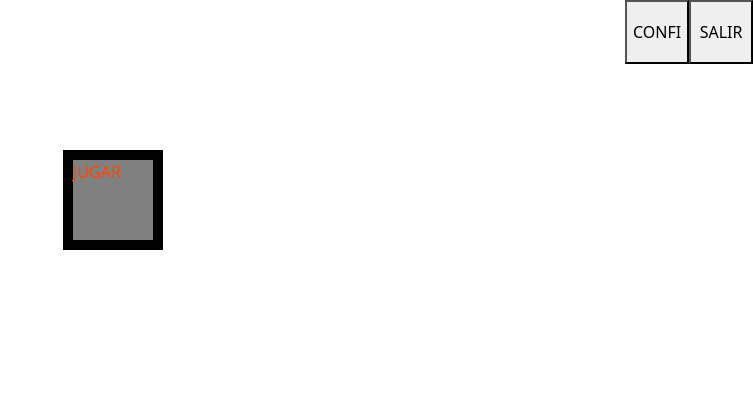
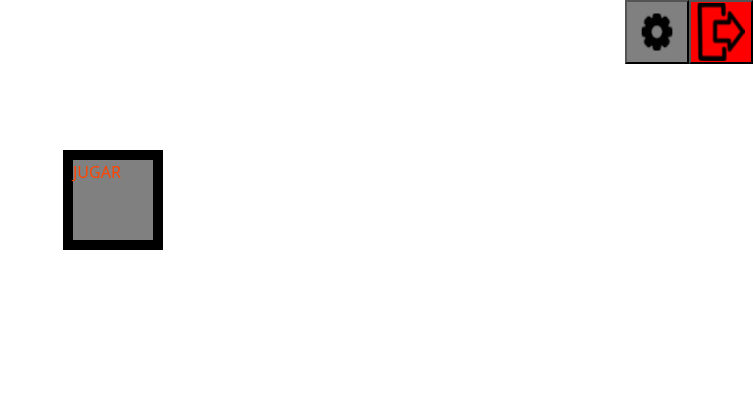
Before and after one commit to wolfalpha547-gif/tpfinalapiweb, a PHP site: page /html/menu.html in a window 1280 px wide. Shown: the top 420 px of the page, without its empty margins (527-1280 px from the left). Run offline with PHP 8.4, Linux system fonts and the light colour scheme.

Commit message:
agragadas imagenes de configuracion y salir

```diff
--- a/css/menu.css
+++ b/css/menu.css
@@ -61,6 +61,10 @@ body {
     width: 50rem;
     height: 100%;
 }
+.esquina button img{
+    width: 100%;
+    height: 100%;
+}
 
 .activo{
     border: 10px solid greenyellow;
@@ -69,3 +73,11 @@ body {
 .pestaña{
     color: orangered;
 }
+
+#configuraciones{
+    background-color: grey;
+}
+
+#salir{
+    background-color: red;
+}
--- a/html/menu.html
+++ b/html/menu.html
@@ -11,8 +11,8 @@
 
 <body>
     <div class="esquina">
-        <button id="configuraciones">CONFI</button>
-        <button id="salir">SALIR</button>
+        <button id="configuraciones"><img src="../imagenes/config.png" alt="configuraciones"></button>
+        <button id="salir"><img src="../imagenes/salir.png" alt="salir"></button>
     </div>
     <div id="marco">
         <div class="pestaña" name="jugar">JUGAR</div>
```
Also changed, not shown: imagenes/config.png (added), imagenes/salir.png (added).
